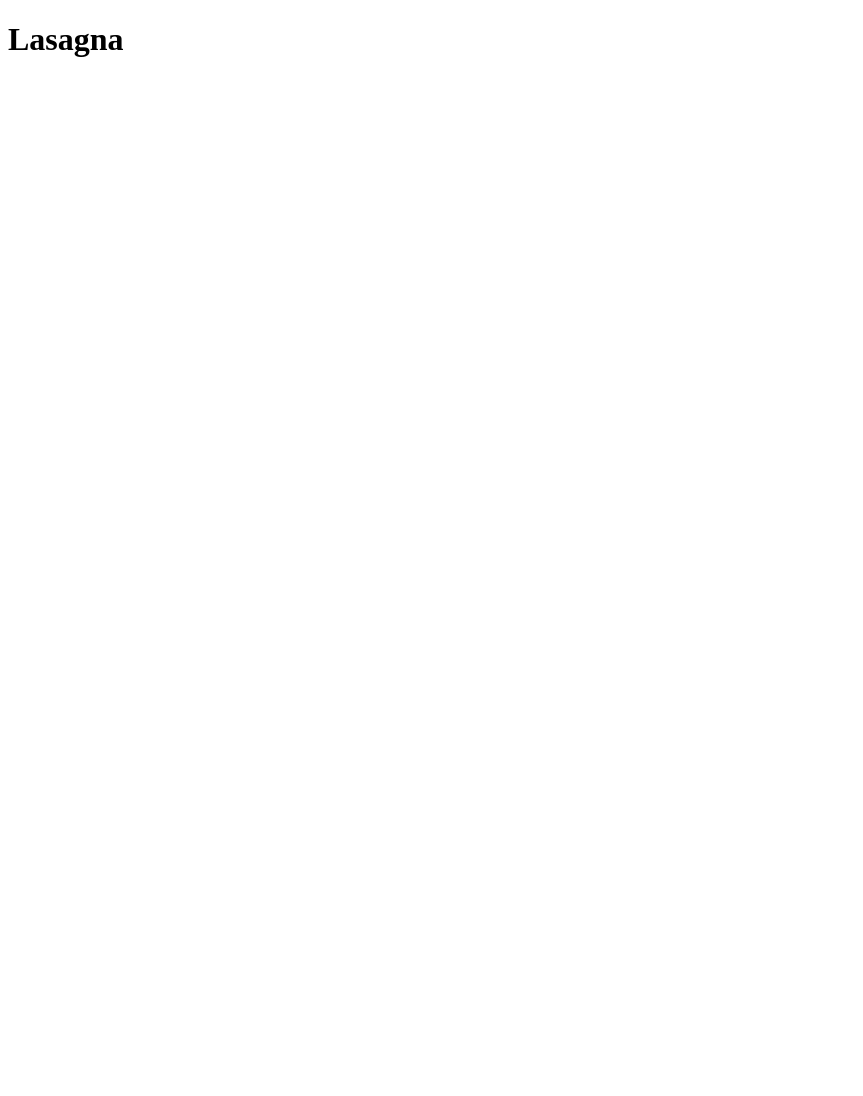
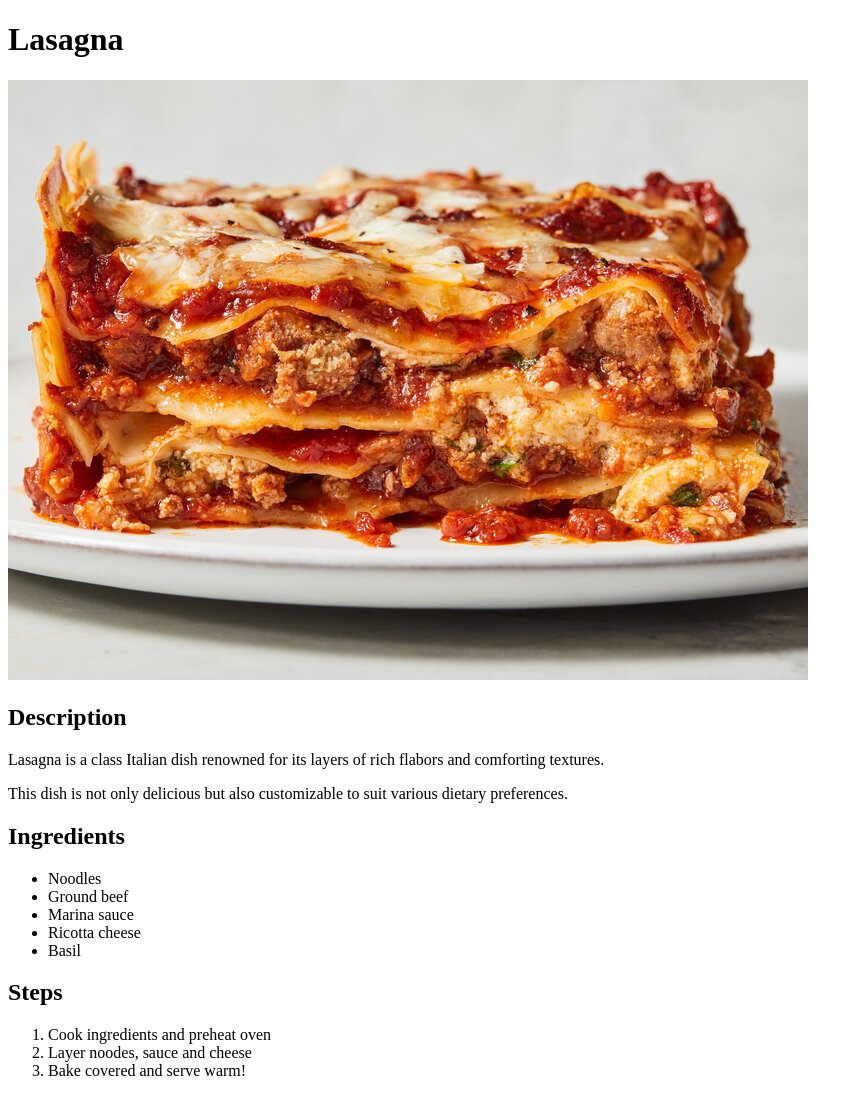
Before and after one commit to morgantannis/odin-recipes, a plain HTML site: page recipes/lasagna.html in a window 1280 px wide. Shown: the whole page, without its empty margins (0-863 px from the left). Before the commit the page ends 800 px from the top, so only its background shows below. Drawn offline with Linux system fonts and the light colour scheme.

Commit message:
Add page content

```diff
--- a/recipes/lasagna.html
+++ b/recipes/lasagna.html
@@ -6,6 +6,28 @@
 
 </head>
     <h1>Lasagna</h1>
+    <img src="/images/lasagna.jpg" alt="Picture of lasagna">
+    <h2>Description</h2>
+        <p>Lasagna is a class Italian dish renowned for its
+            layers of rich flabors and comforting textures.
+        </p>
+        <p>This dish is not only delicious but also
+            customizable to suit various dietary preferences.
+        </p>
+    <h2>Ingredients</h2>
+        <ul>
+            <li>Noodles</li>
+            <li>Ground beef</li>
+            <li>Marina sauce</li>
+            <li>Ricotta cheese</li>
+            <li> Basil</li>
+        </ul>
+    <h2>Steps</h2>
+        <ol>
+            <li>Cook ingredients and preheat oven</li>
+            <li>Layer noodes, sauce and cheese</li>
+            <li>Bake covered and serve warm!</li>
+        </ol>
 
 <body>
 
```
